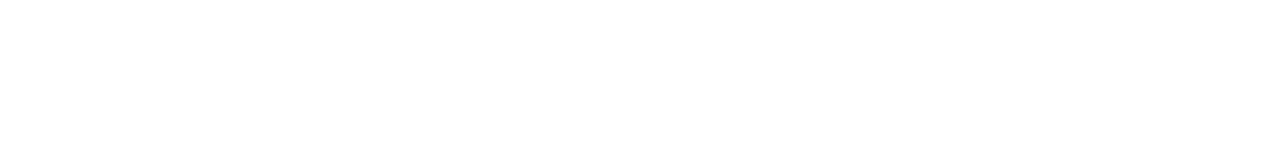
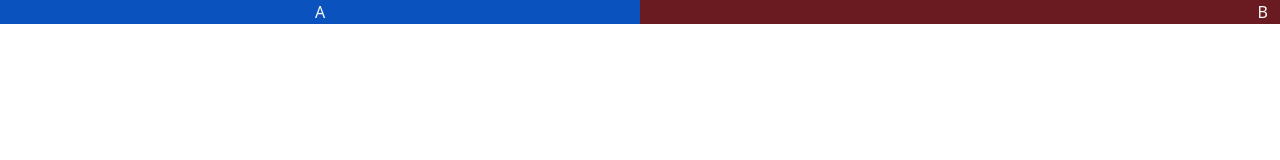
Before and after one commit to FangJungC/MyBS-Lab03, a plain HTML site: page index.html in a window 1280 px wide. Drawn offline with Linux system fonts and the light colour scheme.

Commit message:
網格系統（col-md-6)

```diff
--- a/index.html
+++ b/index.html
@@ -7,7 +7,16 @@
 
 </head>
 <body>
-    <div class="container"></div>
+    <div class="container-fluid">
+        <div class="row text-light">
+            <div class="col-md-6 text-md-center" style="background-color: #0a53be">
+                A
+            </div>
+            <div class="col-md-6 text-md-end" style="background-color: #6a1a21">
+                B
+            </div>
+        </div>
+    </div>
 
     <script src="js/bootstrap.js"></script>
 </body>
```
